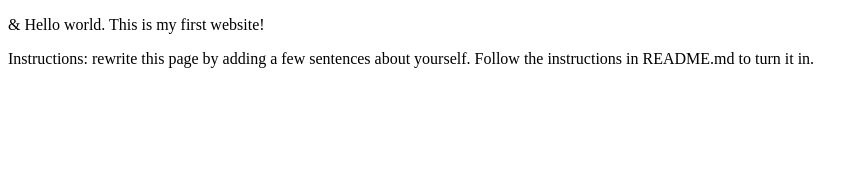
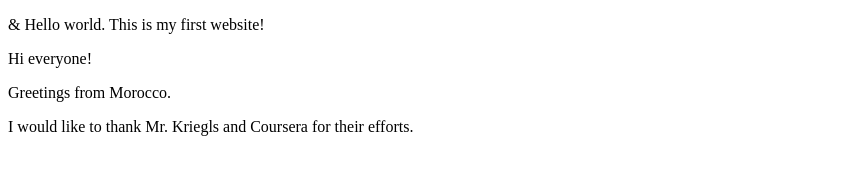
Before and after one commit to hopeandjoy25/webdev_lab1, a plain HTML site: page index.html in a window 1280 px wide. Shown: the whole page, without its empty margins (0-868 px from the left). Drawn offline with Linux system fonts and the light colour scheme.

Commit message:
added my paragraphs

```diff
--- a/index.html
+++ b/index.html
@@ -6,6 +6,8 @@
 </head>
 <body>
   <p>&amp; Hello world. This is my first website!</p>
-  <p>Instructions: rewrite this page by adding a few sentences about yourself. Follow the instructions in README.md to turn it in.</p>
+  <p>Hi everyone!</p>
+  <p>Greetings from Morocco.</p>
+  <p>I would like to thank Mr. Kriegls and Coursera for their efforts.</p>
 </body>
 </html>
```
